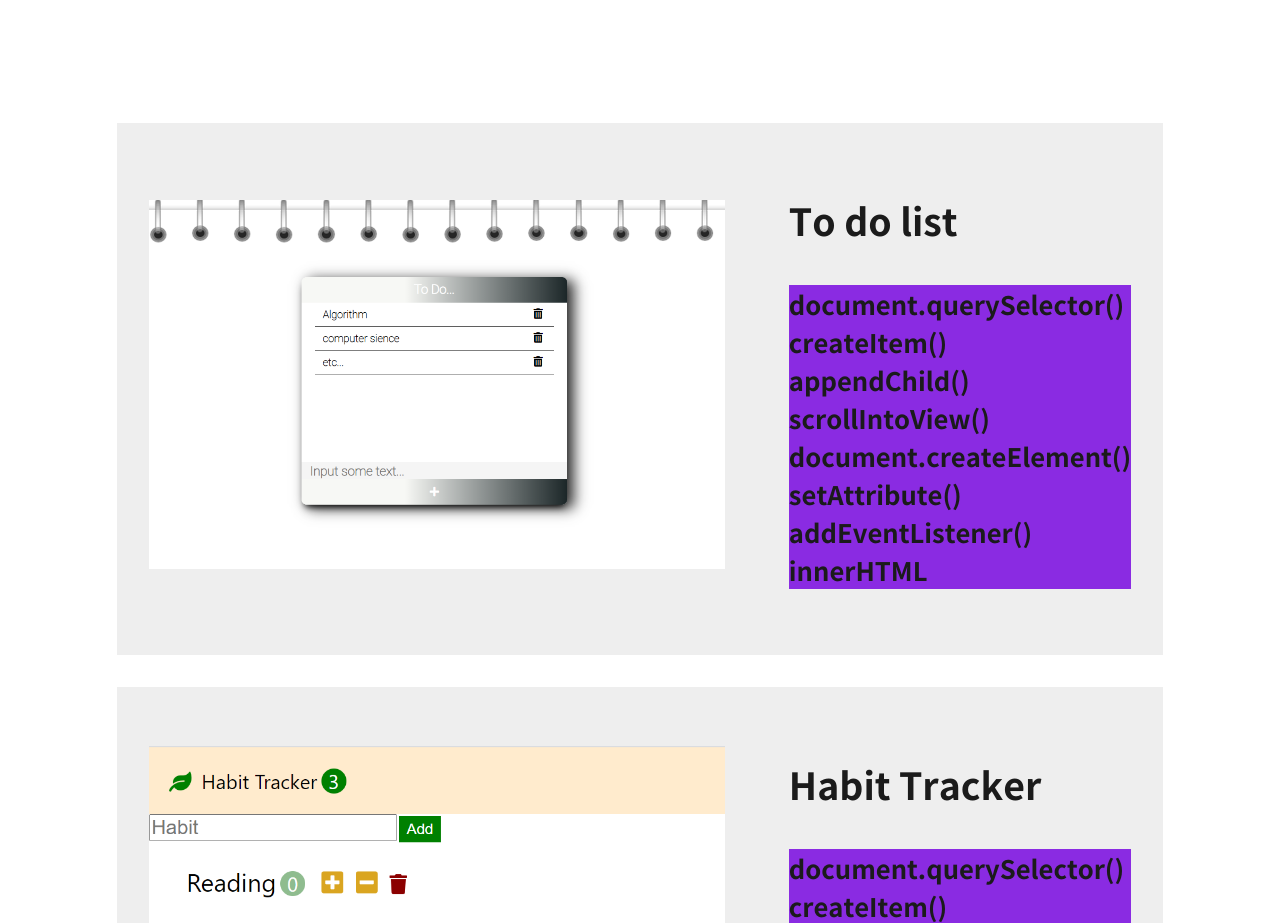
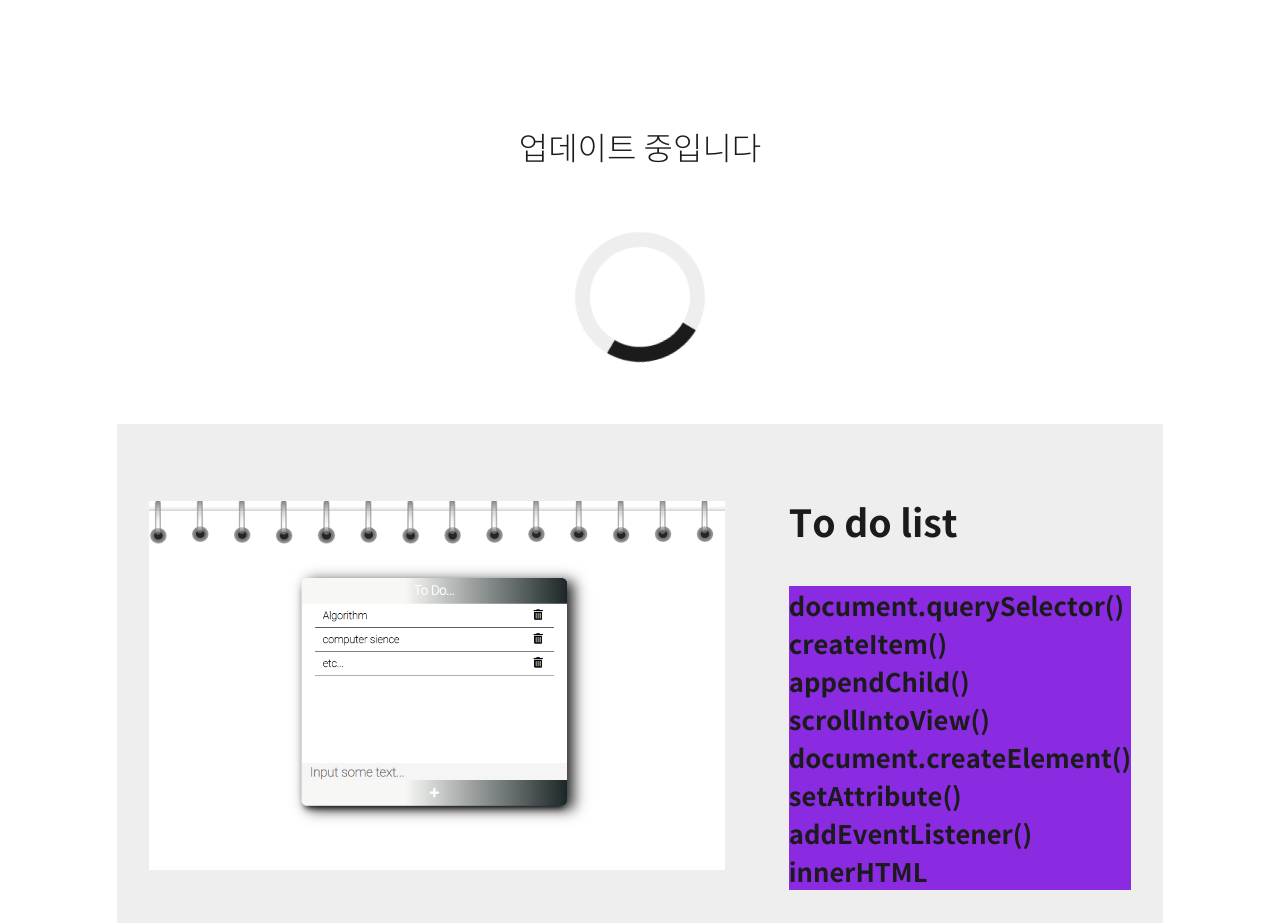
Before and after one commit to elinapark0818/Portfolio_web, a React (Create React App) app: page / in a window 1280 px wide. Shown: the part 6010-6933 px from the top of the page. Built offline with nearby package versions, Linux system fonts and the light colour scheme.

Commit message:
:heavy_plus_sign: spinner

```diff
--- a/src/components/carousel/projectBox.module.css
+++ b/src/components/carousel/projectBox.module.css
@@ -3,6 +3,7 @@
   flex-direction: column;
   justify-content: center;
   align-items: center;
+  object-fit: contain;
 }
 
 .project {
--- a/src/components/page/projects/projects.jsx
+++ b/src/components/page/projects/projects.jsx
@@ -12,11 +12,11 @@ export default function Projects() {
           </div>
 
           <main className={styles.project_box}>
-            {/* <p className={styles.ready}>
-              대규모 업데이트 준비 중</p> */}
-            {/* <div className={styles.spinner}>
+            <p className={styles.ready}>
+              업데이트 중입니다</p>
+            <div className={styles.spinner}>
               <Spinner/>
-            </div> */}
+            </div>
             <ProjectBox/>
           </main>
       </div>
```
